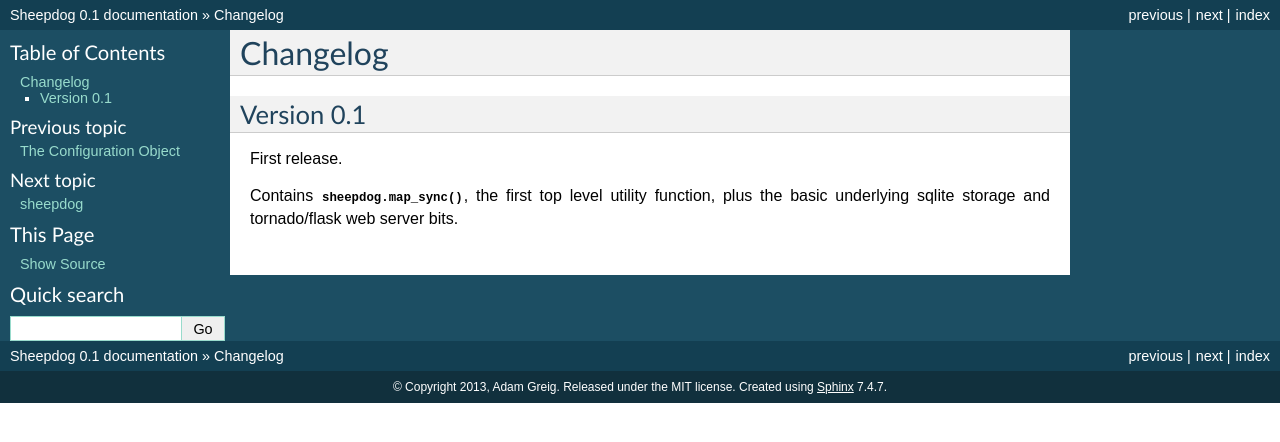
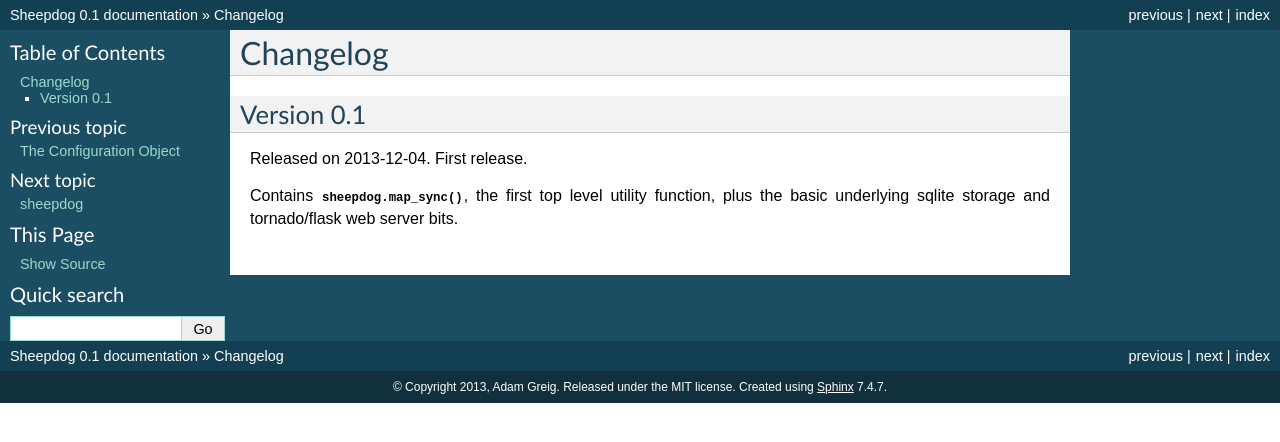
Before and after one commit to adamgreig/sheepdog, a Sphinx documentation site: the page built from docs/changelog.rst, in a window 1280 px wide. Shown: the top 442 px of the page. Built offline with Sphinx 7.4.7, drawn with Linux system fonts in a browser that asks for light colours.

Commit message:
add date to changelog

```diff
--- a/docs/changelog.rst
+++ b/docs/changelog.rst
@@ -4,7 +4,7 @@ Changelog
 Version 0.1
 -----------
 
-First release.
+Released on 2013-12-04. First release.
 
 Contains :py:func:`sheepdog.map_sync`, the first top level
 utility function, plus the basic underlying sqlite storage and tornado/flask
```
